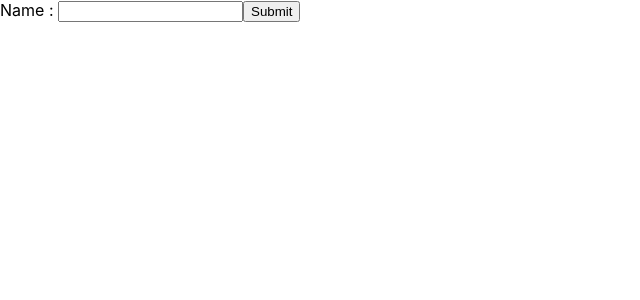
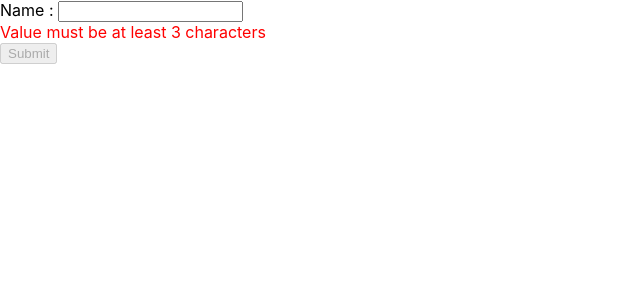
Before and after one commit to jstiven01/egghead-react-course, a React (Create React App) app: page / in a window 1280 px wide. Shown: the top 300 px of the page, without its empty margins (0-640 px from the left). Built offline with nearby package versions, Linux system fonts and the light colour scheme.

Commit message:
Handling errors, componentDimount, geterrorMessage

```diff
--- a/src/index.js
+++ b/src/index.js
@@ -171,6 +171,8 @@ renderApp()
 
  // Basic Forms with React
  class NameForm extends React.Component {
+     // state = {error: this.props.getErrorMessage('')} using this instead of componentDiMount
+     state = {error:null}
      handleSubmit = event => {
          event.preventDefault();
          console.log({target: event.target});
@@ -178,13 +180,27 @@ renderApp()
          console.log('event.elements: ',event.target.elements.username.value)
          console.log('this input',this.inputNode.value)
      }
+     handleChange = event => {
+         const {value} = event.target
+         this.setState({
+             error: this.props.getErrorMessage(value)
+            })
+     }
+     componentDidMount(){
+        this.setState({
+            error: this.props.getErrorMessage('')
+           })
+     }
 
      render(){
+         const {error} = this.state
+         console.log('err', error)
          return (
              <form onSubmit={this.handleSubmit}>
                  <label>Name : </label>
-                 <input type="text" name="username" ref={node => (this.inputNode = node)}/>
-                 <button type="submit">Submit</button>
+                 <input type="text" onChange={this.handleChange} name="username" ref={node => (this.inputNode = node)}/>
+                 {error ? <div style={{color: 'red'}}>{error}</div>: null}
+                 <button disabled={Boolean(error)} type="submit">Submit</button>
              </form>
          )
      }
@@ -192,5 +208,13 @@ renderApp()
  }
 
  ReactDOM.render(
-     <NameForm />, document.getElementById('root')
+     <NameForm  getErrorMessage={value => {
+         if(value.length < 3){
+             return 'Value must be at least 3 characters'
+         }
+         if(!value.includes('s')){
+             return 'Value does not include s'
+         }
+         return null
+     }}/>, document.getElementById('root')
  )
```
